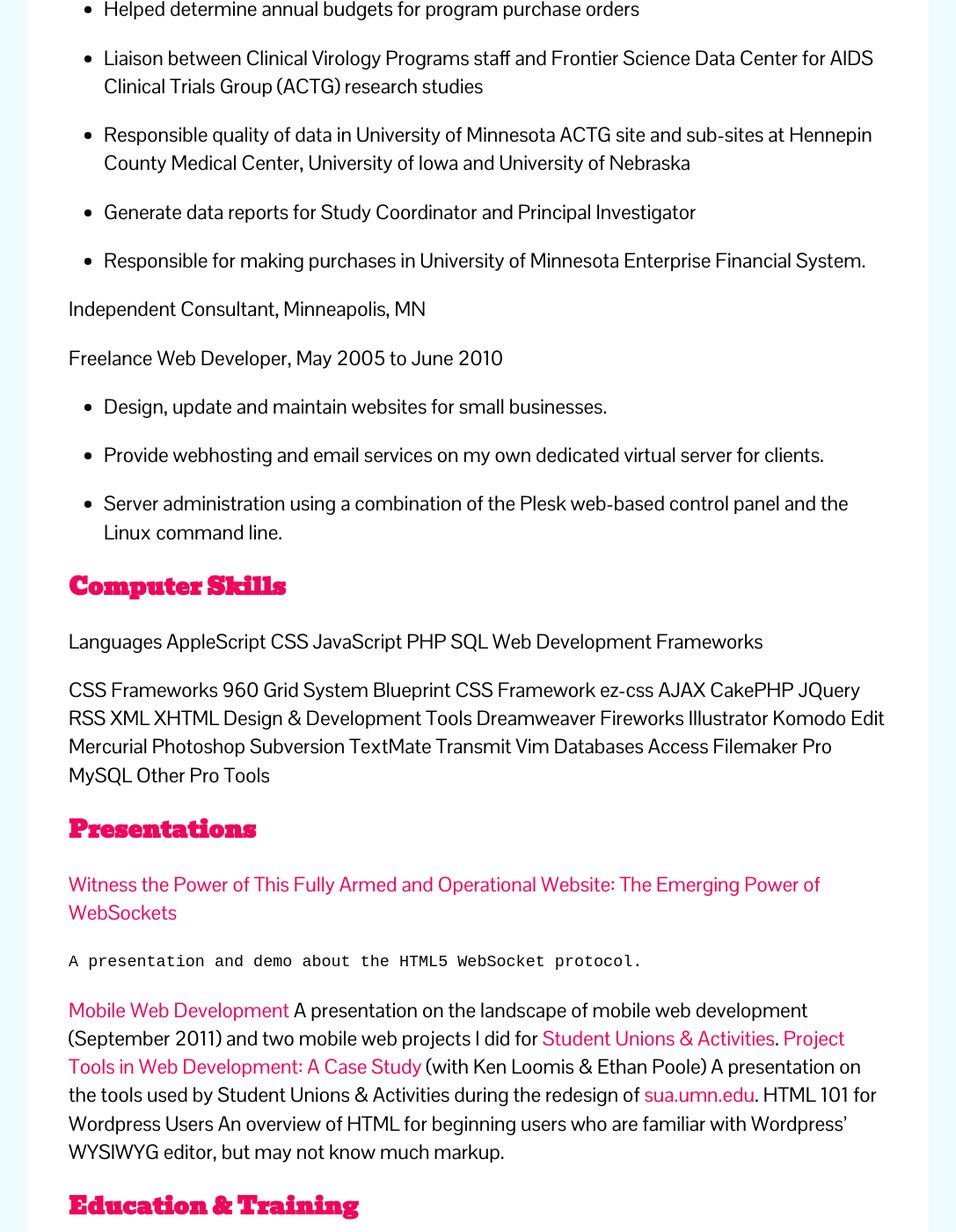
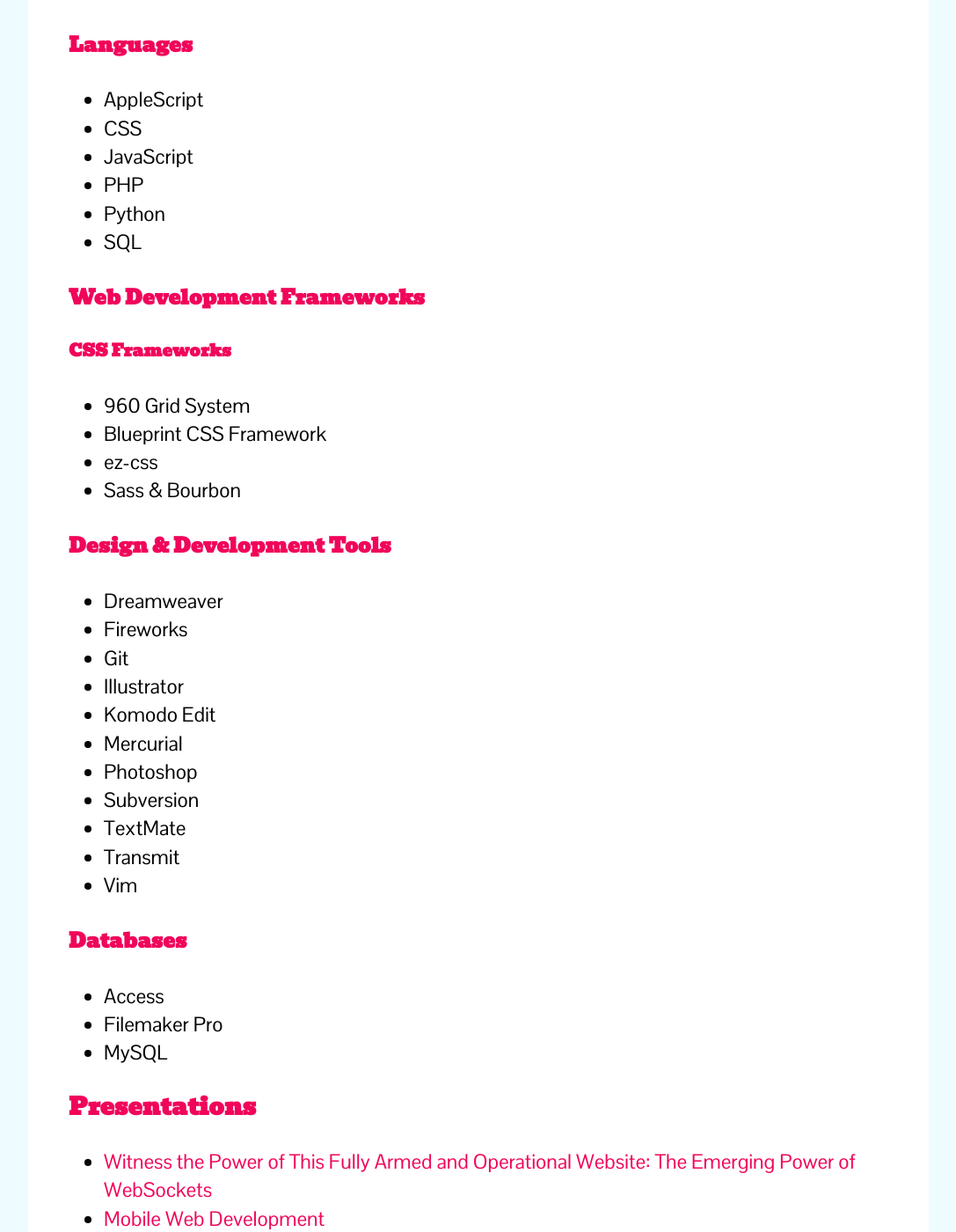
Before and after one commit to truetone/truetone.github.io, a Jekyll site: the page built from resume/index.markdown, in a window 1280 px wide and 1400 px high, scrolled down 2283 px. Shown: the whole window at 88% size, without its empty margins (96-1183 px from the left). Built offline with Jekyll 4.4.1, drawn with Linux system fonts in a browser that asks for light colours; Markdown is read by kramdown in place of the engine named in the settings; some of the changed text lies outside the part shown.

Commit message:
Reformatted resume.

```diff
--- a/resume/index.markdown
+++ b/resume/index.markdown
@@ -7,235 +7,99 @@
 title: Resume
 wordpress_id: 5
 ---
-
-This is the standard HTML version of my resume. If you have a modern browser like the latest Chrome/Chromium browser, Safari 5 or above or Firefox 10 or above, [view my resume](http://truetone.github.com/impress-resume/) formatted using [impress.js](http://bartaz.github.com/impress.js/#/bored)
+## Resume
 
 [anthonygthomas.com](http://anthonygthomas.com); 612-827-2140
 
-
 ### Qualifications Summary
-
-
-
-
-
-
   * 10 years experience in web design and development
-
-
   * 10 years experience in database administration
-
-
   * Over 6 years project management experience working with open-source solutions to save money for small businesses and research studies
-
-
   * Over 3 years multimedia publishing
-
-
   * Over 3 years research data management experience
-
-
-
 
 ### Professional Experience
 
+#### University of Minnesota, Minneapolis, MN
 
+Web Developer [Student Unions & Activities](http://sua.umn.edu)
+	June 2010 to Present
 
+* Front end development for Student Unions touch screen directories in [Coffman Memorial Union](http://coffman.umn.edu) and [St. Paul Student Center](http://spsc.umn.edu) using HTML5, XHTML, CSS and JavaScript
+* Developed and tested responsive designs
+* Coded updated website design for Student Unions & Activities website
+* Coded Python applications using Flask & Django
+* Coded mobile websites for University of Minnesota [Spring Jam](http://springjam.umn.edu) and [Homecoming](http://homecoming.umn.edu).
+* Built weather information widget using HTML, CSS and JavaScript
+* Student Unions & Activities web content updates
 
-University of Minnesota, Minneapolis, MN
+#### Data Manager [Clinical Virology Programs](http://cvp.umn.edu) May 2005 to June 2010
 
+* Developed the Lab and Clinical Information System: a web-based system to track lab and clinical information for ongoing clinical trials using the [CakePHP framework](http://cakephp.org) - a [Model-View-Controller framework](http://en.wikipedia.org/wiki/Model-view-controller) similar to [Ruby-on-Rails](http://rubyonrails.org/).
+* Leveraged open-source solutions to save $5,000 in annual software license fees.
+* Converted flat text files to a normalized MySQL database to track over 40,000 aliquots
+* Created a portal for study participants to access their own symptom records and update them on a weekly basis.
+* Coded User Interface using HTML, JavaScript, CSS and PHP to manage clinic and lab information.
+	* Migrated system to a Dedicated Virtual Server
+	* Redesigned the Clinical Virology Programs website.
+	* Coded Clinical Virology Programs website for [Wordpress](http://wordpresss.org) using a combination of HTML, CSS & PHP
+* Wrote and edited articles for the Clinical Virology Programs website
+* Developed databases in [MySQL](http://mysql.com) and [FileMaker Pro](http://filemaker.com) to keep track of research study information
+* Helped determine annual budgets for program purchase orders
+* Liaison between Clinical Virology Programs staff and Frontier Science Data Center for AIDS Clinical Trials Group (ACTG) research studies
+* Responsible quality of data in University of Minnesota ACTG site and sub-sites at Hennepin County Medical Center, University of Iowa and University of Nebraska
+* Generate data reports for Study Coordinator and Principal Investigator
+* Responsible for making purchases in University of Minnesota Enterprise Financial System.
 
-Web Developer
-    [Student Unions & Activities](http://sua.umn.edu)
-    June 2010 to Present
+#### Independent Consultant, Minneapolis, MN Freelance Web Developer, May 2005 to June 2010
 
-
-
-
-
-  * Front end development for Student Unions touch screen directories in [Coffman Memorial Union](http://coffman.umn.edu) and [St. Paul Student Center](http://spsc.umn.edu) using XHTML, CSS and JavaScript
-
-
-  * Developed CSS framework and style guide for Web Team to use for quickly laying out one, two and three column web pages
-
-
-  * Coded updated website design for Student Unions & Activities website
-
-
-  * Coded PHP application to use the University of Minnesota's Google Search Appliance to search Student Unions & Activities domains
-
-
-  * Coded mobile websites for University of Minnesota [Spring Jam](http://springjam.umn.edu) and [Homecoming](http://homecoming.umn.edu).
-
-
-  * Built weather information widget using PHP, XML, CSS and JavaScript
-
-
-  * Student Unions & Activities web content updates
-
-
-
-
-
-Data Manager
-    [Clinical Virology Programs](http://cvp.umn.edu)
-    May 2005 to June 2010
-
-
-
-
-
-  * Developed the Lab and Clinical Information System: a web-based system to track lab and clinical information for ongoing clinical trials using the [CakePHP framework](http://cakephp.org) - a [Model-View-Controller framework](http://en.wikipedia.org/wiki/Model-view-controller) similar to [Ruby-on-Rails](http://rubyonrails.org/).
-
-
-    * Leveraged open-source solutions to save $5,000 in annual software license fees.
-
-
-    * Converted flat text files to a normalized MySQL database to track over 40,000 aliquots
-
-
-    * Created a portal for study participants to access their own symptom records and update them on a weekly basis.
-
-
-    * Coded User Interface using HTML, JavaScript, CSS and PHP to manage clinic and lab information.
-
-
-    * Migrated system to a Dedicated Virtual Server
-
-
-
-
-
-  * Redesigned the Clinical Virology Programs website.
-
-
-  * Coded Clinical Virology Programs website for [Wordpress](http://wordpresss.org) using a combination of HTML, CSS & PHP
-
-
-  * Wrote and edited articles for the Clinical Virology Programs website
-
-
-  * Developed databases in [MySQL](http://mysql.com) and [FileMaker Pro](http://filemaker.com) to keep track of research study information
-
-
-  * Helped determine annual budgets for program purchase orders
-
-
-  * Liaison between Clinical Virology Programs staff and Frontier Science Data Center for AIDS Clinical Trials Group (ACTG) research studies
-
-
-  * Responsible quality of data in University of Minnesota ACTG site and sub-sites at Hennepin County Medical Center, University of Iowa and University of Nebraska
-
-
-  * Generate data reports for Study Coordinator and Principal Investigator
-
-
-  * Responsible for making purchases in University of Minnesota Enterprise Financial System.
-
-
-
-Independent Consultant, Minneapolis, MN
-
-
-Freelance Web Developer, May 2005 to June 2010
-
-
-
-
-
-  * Design, update and maintain websites for small businesses.
-
-
-  * Provide webhosting and email services on my own dedicated virtual server for clients.
-
-
-  * Server administration using a combination of the Plesk web-based control panel and the Linux command line.
-
-
-
-
-
-
-
-
+* Design, update and maintain websites for small businesses.
+* Provide webhosting and email services on my own dedicated virtual server for clients.
+* Server administration using a combination of the Plesk web-based control panel and the Linux command line.
 
 ### Computer Skills
 
+#### Languages
+* AppleScript
+* CSS
+* JavaScript
+* PHP
+* Python
+* SQL
 
+#### Web Development Frameworks
+##### CSS Frameworks
+* 960 Grid System
+* Blueprint CSS Framework
+* ez-css
+* Sass & Bourbon
 
+#### Design & Development Tools
+* Dreamweaver
+* Fireworks
+* Git
+* Illustrator
+* Komodo Edit
+* Mercurial
+* Photoshop
+* Subversion
+* TextMate
+* Transmit
+* Vim
 
-Languages
-    AppleScript
-    CSS
-    JavaScript
-    PHP
-    SQL
-Web Development Frameworks
-
-
-CSS Frameworks
-    960 Grid System
-    Blueprint CSS Framework
-    ez-css
-    AJAX
-    CakePHP
-    JQuery
-    RSS
-    XML
-    XHTML
-Design & Development Tools
-    Dreamweaver
-    Fireworks
-    Illustrator
-    Komodo Edit
-    Mercurial
-    Photoshop
-    Subversion
-    TextMate
-    Transmit
-    Vim
-Databases
-    Access
-    Filemaker Pro
-    MySQL
-Other
-    Pro Tools
-
-
+#### Databases
+* Access
+* Filemaker Pro
+* MySQL
 
 ### Presentations
 
-
-
-
-[Witness the Power of This Fully Armed and Operational Website: The Emerging Power of WebSockets](http://truetone.github.io/fullyarmedandoperational-presentation/#/title)
-
-    A presentation and demo about the HTML5 WebSocket protocol.
-
-[Mobile Web Development](http://www.slideshare.net/truetone/sua-mobile-development)
-    A presentation on the landscape of mobile web development (September 2011) and two mobile web projects I did for [Student Unions & Activities](http://sua.umn.edu).
-[Project Tools in Web Development: A Case Study](http://www.slideshare.net/kmloomis/minne-webcon-2011v5) (with Ken Loomis & Ethan Poole)
-    A presentation on the tools used by Student Unions & Activities during the redesign of [sua.umn.edu](http://sua.umn.edu).
-HTML 101 for Wordpress Users
-    An overview of HTML for beginning users who are familiar with Wordpress' WYSIWYG editor, but may not know much markup.
-
-
+* [Witness the Power of This Fully Armed and Operational Website: The Emerging Power of WebSockets](http://truetone.github.io/fullyarmedandoperational-presentation/#/title)
+* [Mobile Web Development](http://www.slideshare.net/truetone/sua-mobile-development)
+* [Project Tools in Web Development: A Case Study](http://www.slideshare.net/kmloomis/minne-webcon-2011v5)
+* HTML 101 for Wordpress Users
 
 ### Education & Training
 
-
-
-
-University of Minnesota, Minneapolis, MN
-
-
-B.A. University of Minnesota December, 1996
-
-
-Major
-    English Literature
-GPA
-    3.192
-Minneapolis Community and Technical College, Minneapolis, MN
-    JavaScript
-    Principles of Programming Course
+#### University of Minnesota, Minneapolis, MN
+* B.A. University of Minnesota December, 1996
```
